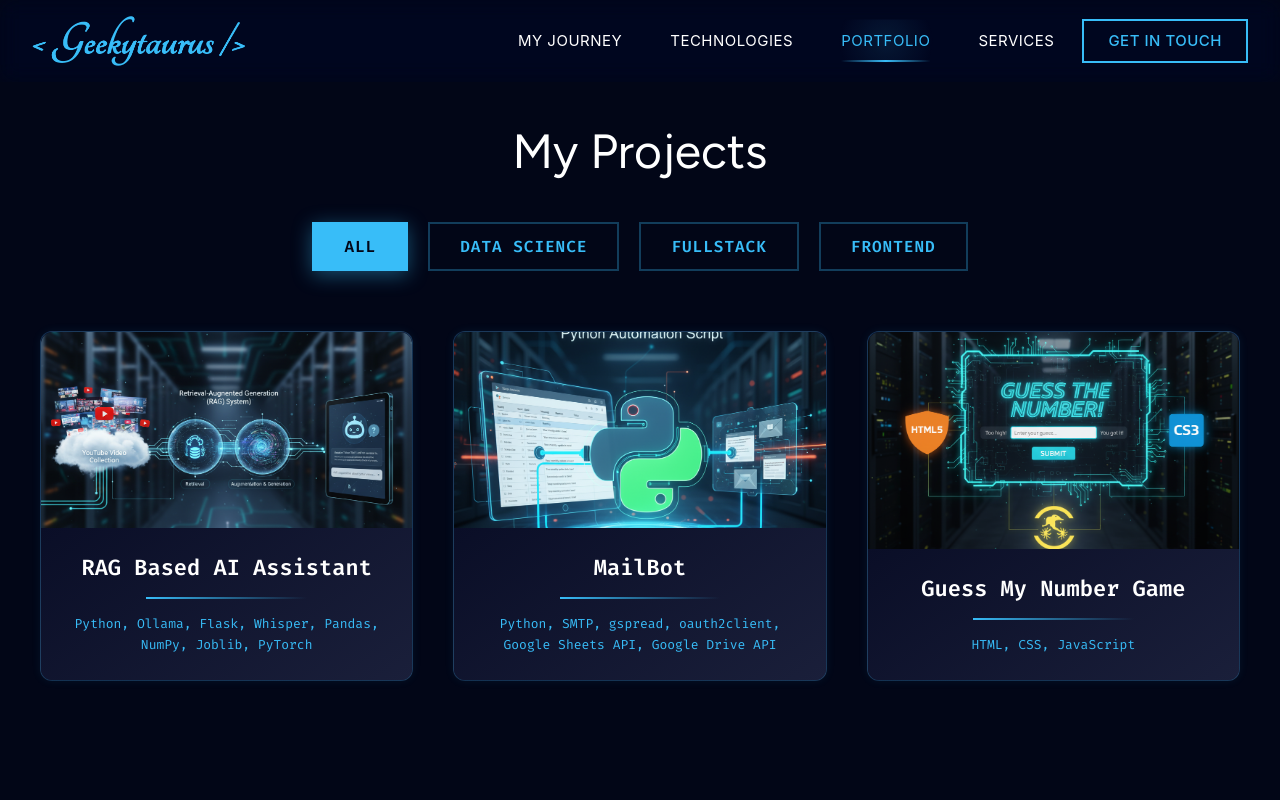
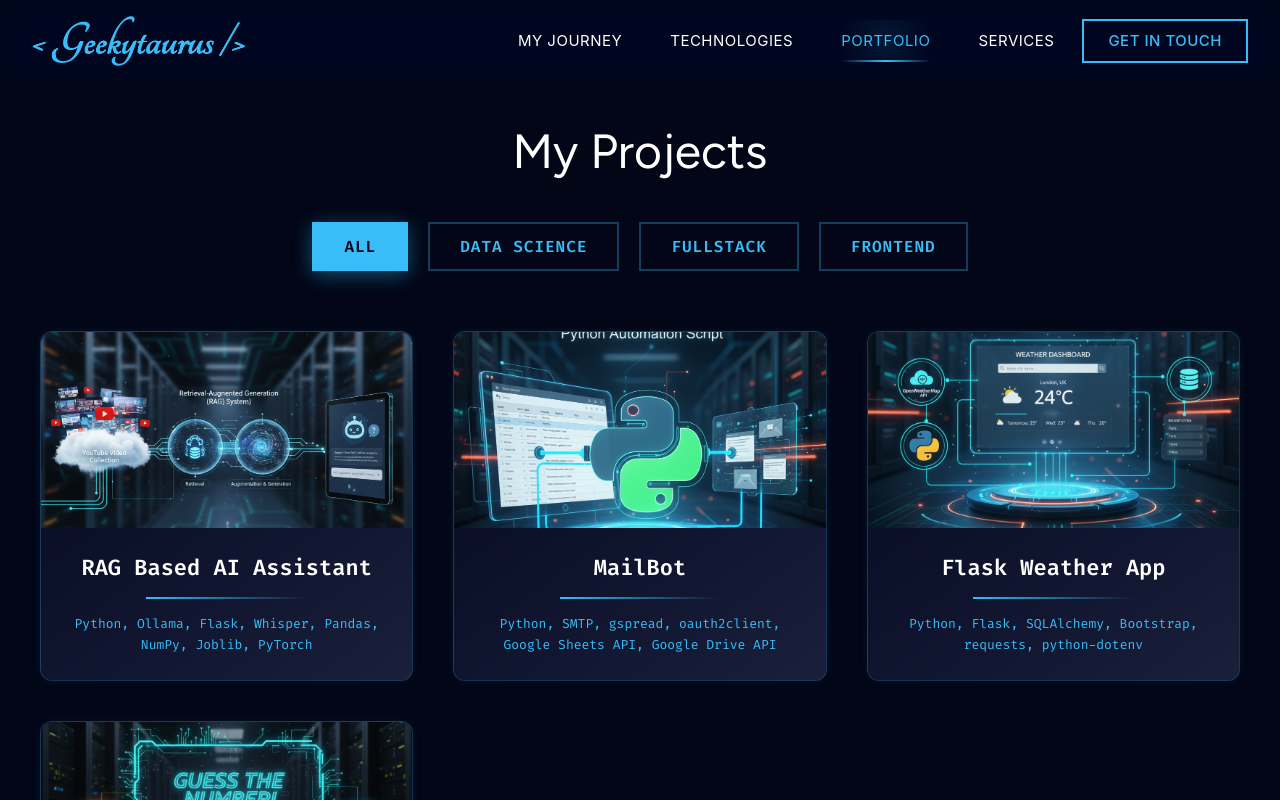
Before and after one commit to geekytaurus115/portfolio, a React (Vite) app: page /projects in a window 1280 px wide. Shown: the top 800 px of the page. Built offline with nearby package versions, Linux system fonts and the light colour scheme.

Commit message:
added flask weather app project

```diff
--- a/src/pages/Projects.tsx
+++ b/src/pages/Projects.tsx
@@ -3,6 +3,7 @@ import { useState } from 'react';
 import ragBasedAiAssistantImg from '../assets/images/rag_based_ai_assistant_img.png';
 import mailBotImg from '../assets/images/mailbot_img.png';
 import numberGuessingGameImg from '../assets/images/number_guessing_game_img.png';
+import flaskWeatherAppImg from '../assets/images/python_flask_weather_app.png';
 import ProjectModal from '../components/ProjectModal';
 import './projects.css';
 
@@ -21,6 +22,14 @@ const projects = [
     image: mailBotImg,
     description: 'MailBot is a Python-based automation script that connects Google Sheets with your email service to send personalized emails directly from a spreadsheet. It is perfect for sending updates, newsletters, or notifications - all controlled from an easy-to-edit Google Sheet.',
     github: 'https://github.com/geekytaurus115/gen-ai-projects/tree/main/MailBot',
+    category: 'Fullstack'
+  },
+  {
+    title: 'Flask Weather App',
+    tech: 'Python, Flask, SQLAlchemy, Bootstrap, requests, python-dotenv',
+    image: flaskWeatherAppImg,
+    description: 'This project is a simple weather dashboard that lets you look up real-time conditions for any city using the free OpenWeatherMap API. It stores recent searches in a SQLite database so you can quickly revisit previous lookups.',
+    github: 'https://github.com/geekytaurus115/python-flask-django/tree/main/flask_weather_app',
     category: 'Fullstack'
   },
   {
```
Also changed, not shown: src/assets/images/python_flask_weather_app.png (added).
